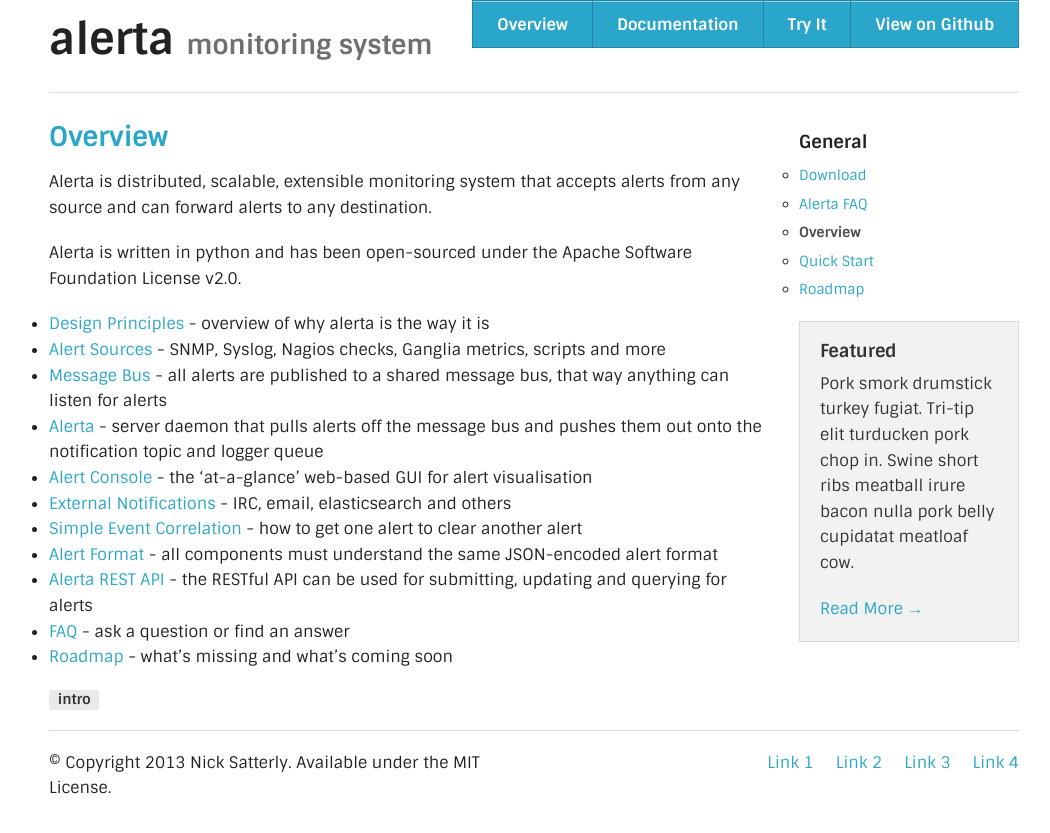
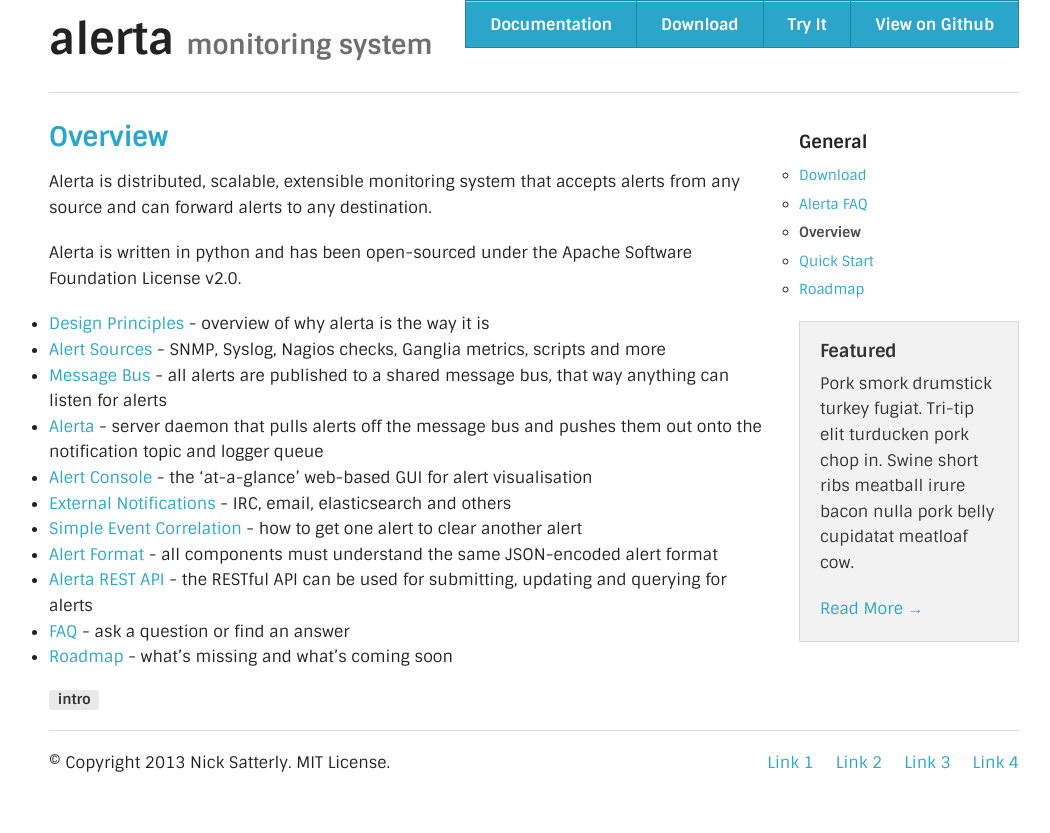
Before and after one commit to alerta/alerta.github.io, a Jekyll site: the page built from home.md, in a window 1280 px wide. Shown: the top 833 px of the page, without its empty margins (106-1156 px from the left). Built offline with Jekyll 4.4.1, drawn with Linux system fonts in a browser that asks for light colours; some of the changed lines change nothing that is shown.

Commit message:
upadate links

```diff
--- a/_includes/footer.html
+++ b/_includes/footer.html
@@ -13,7 +13,7 @@
       <hr />
       <div class="row">
         <div class="large-6 columns">
-          <p>&copy; Copyright 2013 Nick Satterly. Available under the MIT License.</p>
+          <p>&copy; Copyright 2013 Nick Satterly. MIT License.</p>
         </div>
         <div class="large-6 columns">
           <ul class="inline-list right">
--- a/_includes/top-nav.html
+++ b/_includes/top-nav.html
@@ -4,8 +4,8 @@
     <div class="large-12 columns">
       <div class="nav-bar right">
        <ul class="button-group">
-         <li><a href="{{ site.url }}/" class="button">Overview</a></li>
          <li><a href="{{ site.url }}/home/" class="button">Documentation</a></li>
+         <li><a href="{{ site.url }}/docs/download/" class="button">Download</a></li>
          <li><a href="http://try.alerta.io" class="button">Try It</a></li>
          <li><a href="{{ site.repository }}" class="button">View on Github</a></li>
         </ul>
--- a/home.md
+++ b/home.md
@@ -10,14 +10,14 @@
 
 Alerta is written in python and has been open-sourced under the Apache Software Foundation License v2.0.
 
-* [Design Principles](wiki/Design-Principles) - overview of why alerta is the way it is
-* [Alert Sources](wiki/Alert-Sources) - SNMP, Syslog, Nagios checks, Ganglia metrics, scripts and more
-* [Message Bus](wiki/Alert-Message-Bus) - all alerts are published to a shared message bus, that way anything can listen for alerts
+* [Design Principles](/docs/principles) - overview of why alerta is the way it is
+* [Alert Sources](/docs/integrations/) - SNMP, Syslog, Nagios checks, Ganglia metrics, scripts and more
+* [Message Bus](/docs/mq/) - all alerts are published to a shared message bus, that way anything can listen for alerts
 * [Alerta](wiki/Alerta-Server) - server daemon that pulls alerts off the message bus and pushes them out onto the notification topic and logger queue
-* [Alert Console](wiki/Alert-Console) - the 'at-a-glance' web-based GUI for alert visualisation
-* [External Notifications](wiki/External-Notifications) - IRC, email, elasticsearch and others
-* [Simple Event Correlation](wiki/Simple-Event-Correlation) - how to get one alert to clear another alert
-* [Alert Format](wiki/Alert-Format) - all components must understand the same JSON-encoded alert format
-* [Alerta REST API](wiki/Alerta-REST-API) - the RESTful API can be used for submitting, updating and querying for alerts
-* [FAQ](wiki/Alerta-FAQ) - ask a question or find an answer
-* [Roadmap](wiki/Alerta-Roadmap) - what's missing and what's coming soon
+* [Alert Console](/docs/console-v2/) - the 'at-a-glance' web-based GUI for alert visualisation
+* [External Notifications](/docs/notifications/) - IRC, email, elasticsearch and others
+* [Simple Event Correlation](/docs/correlation/) - how to get one alert to clear another alert
+* [Alert Format](/docs/specification/) - all components must understand the same JSON-encoded alert format
+* [Alerta REST API](/docs/rest-api/) - the RESTful API can be used for submitting, updating and querying for alerts
+* [FAQ](/docs/faq/) - ask a question or find an answer
+* [Roadmap](/docs/roadmap/) - what's missing and what's coming soon
```
